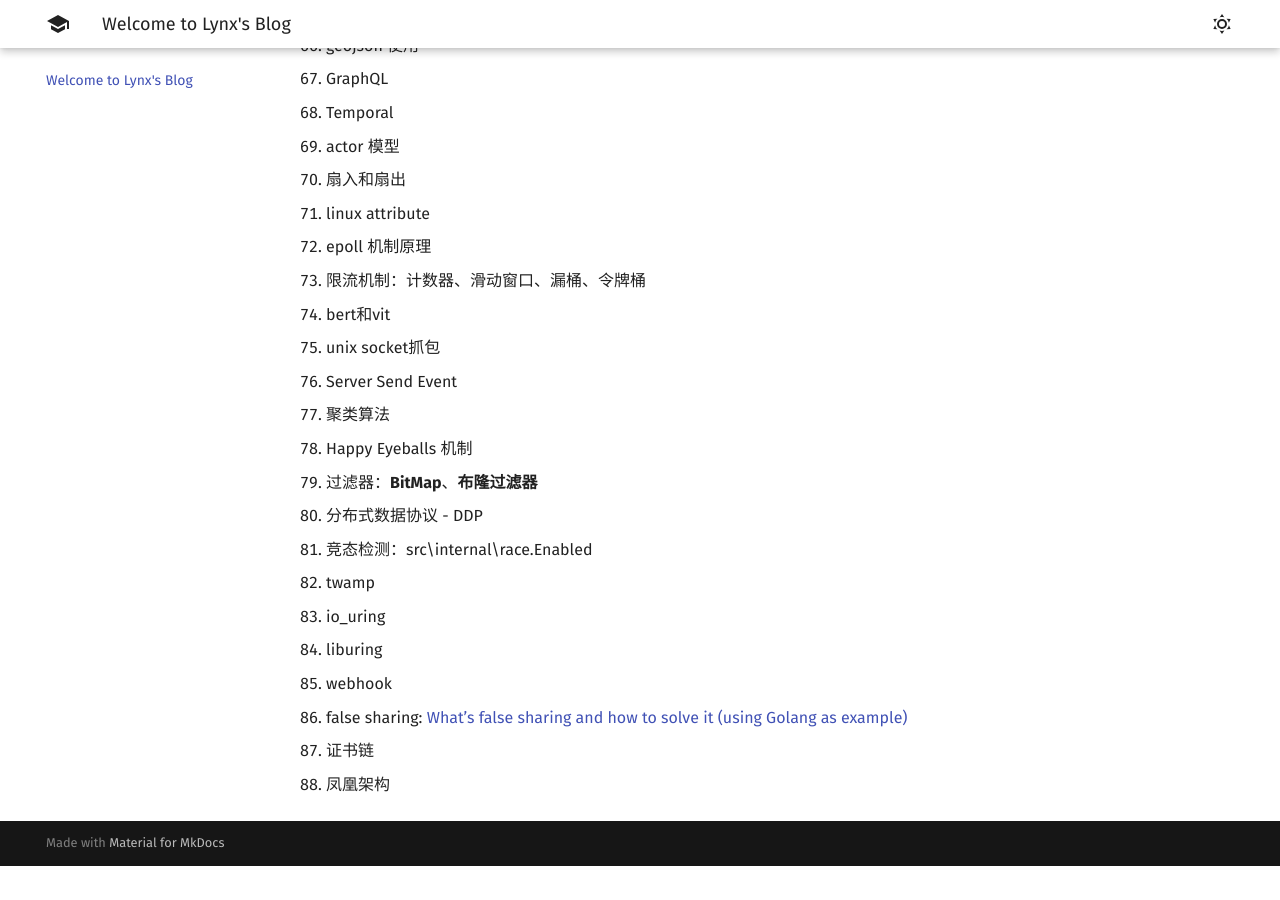
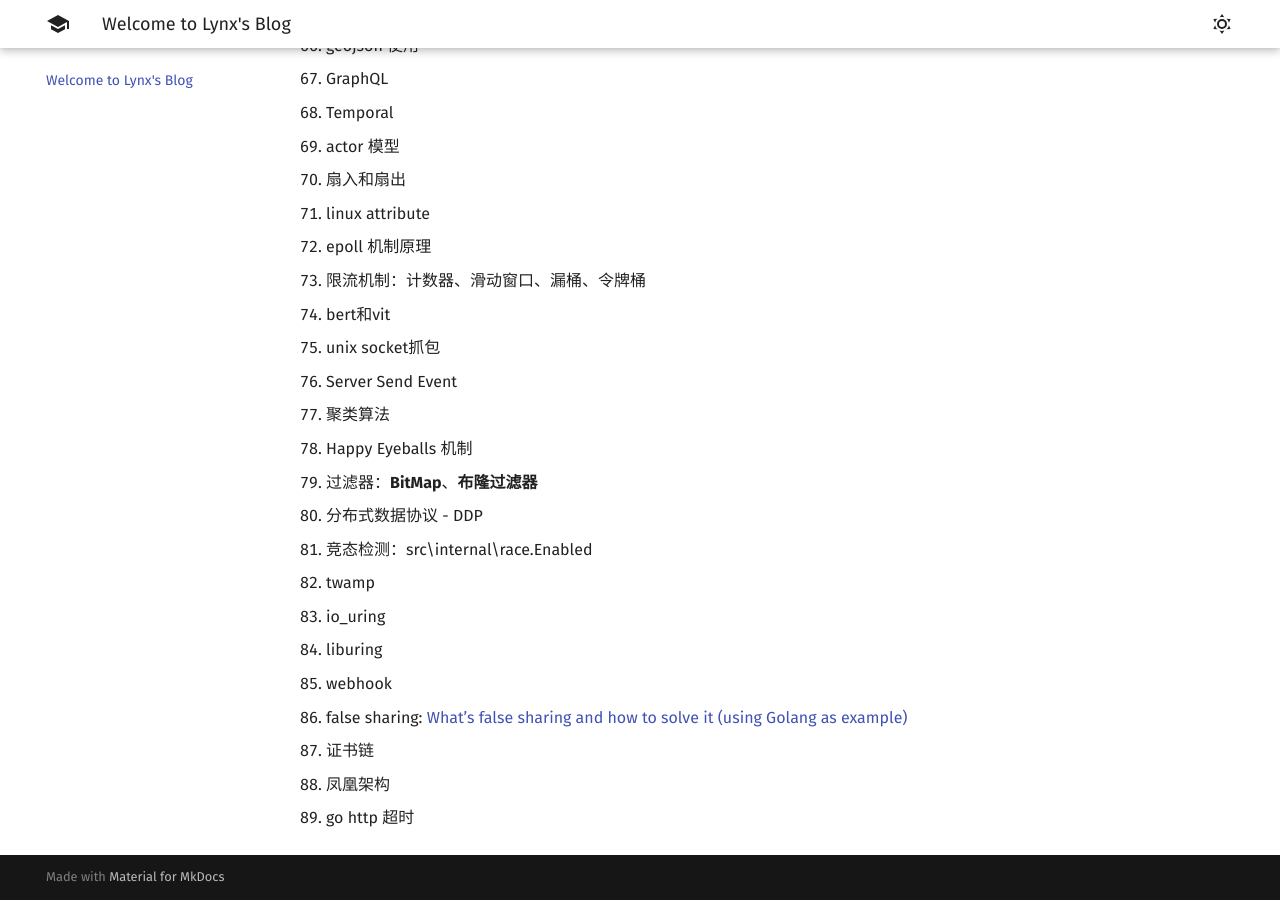
Before and after one commit to 1314liuwei/blog, an MkDocs documentation site: the page built from docs/index.md, in a window 1280 px wide and 900 px high, scrolled down 2421 px. Built offline with MkDocs 1.6.1 and Material for MkDocs 9.7.7, drawn with Linux system fonts in a browser that asks for light colours; before the commit the page ends 3287 px from its top, so only the background shows below that.

Commit message:
2023/09/14 周四

```diff
--- a/docs/index.md
+++ b/docs/index.md
@@ -90,3 +90,4 @@
 90. false sharing: [What’s false sharing and how to solve it (using Golang as example)](https://medium.com/@genchilu/whats-false-sharing-and-how-to-solve-it-using-golang-as-example-ef978a305e10)
 91. 证书链
 91. 凤凰架构
+91. go http 超时
```
